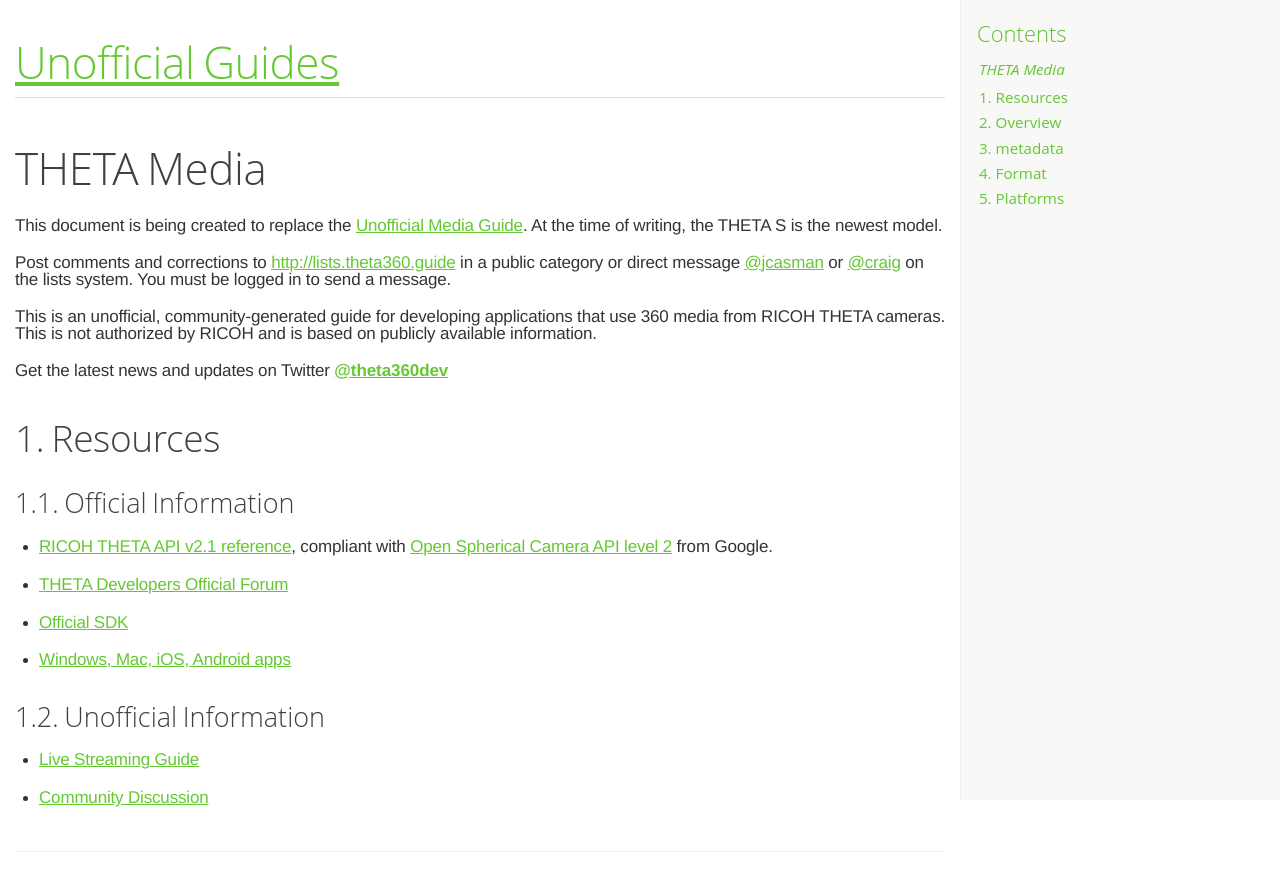
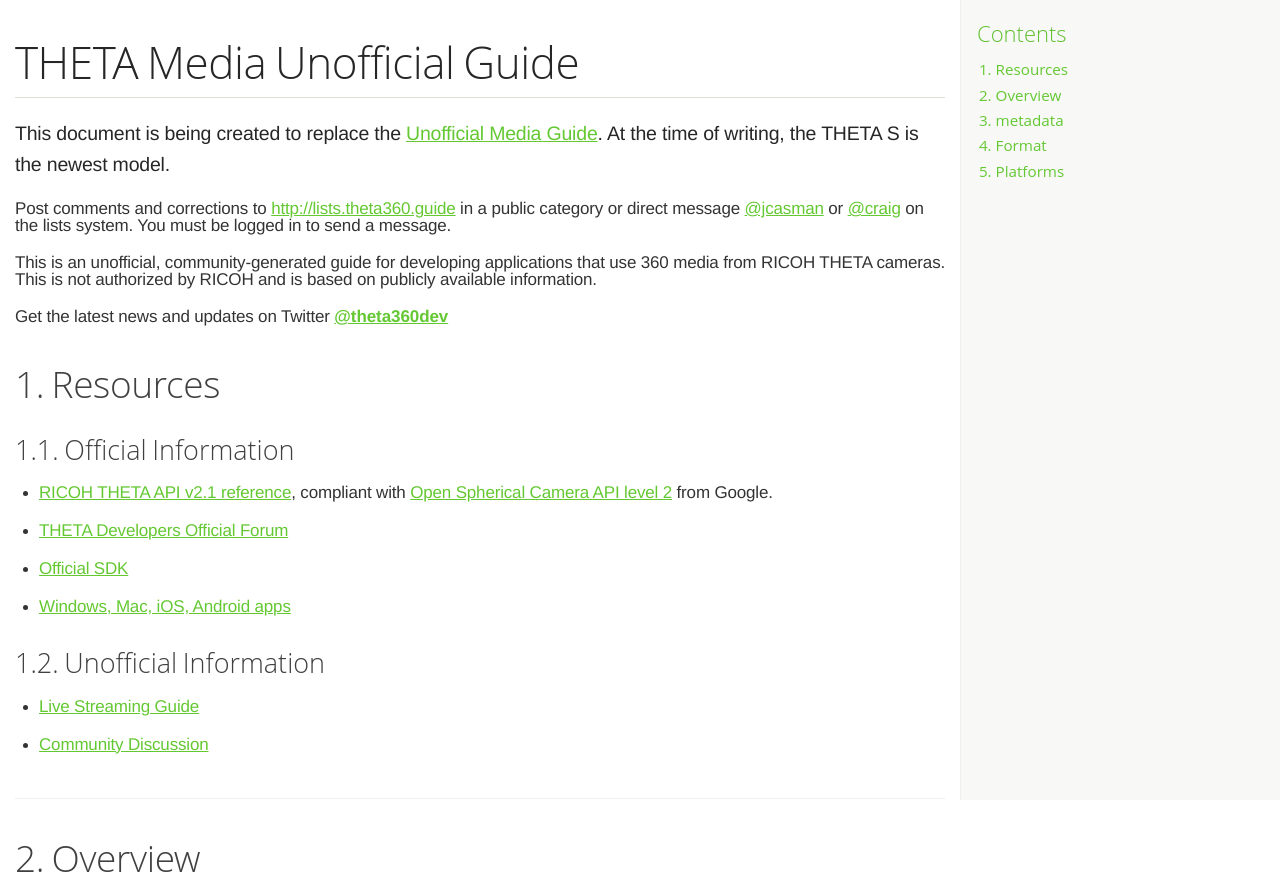
Before and after one commit to theta360developers/thetamedia, a plain HTML site: page index.html in a window 1280 px wide. Shown: the top 883 px of the page. Drawn offline with Linux system fonts and the light colour scheme.

Commit message:
updated title

```diff
--- a/index.html
+++ b/index.html
@@ -5,7 +5,7 @@
 <!--[if IE]><meta http-equiv="X-UA-Compatible" content="IE=edge"><![endif]-->
 <meta name="viewport" content="width=device-width, initial-scale=1.0">
 <meta name="generator" content="Asciidoctor 1.5.4">
-<title>Unofficial Guides</title>
+<title>THETA Media Unofficial Guide</title>
 <style>
 /*! normalize.css v2.1.2 | MIT License | git.io/normalize */
 /* ========================================================================== HTML5 display definitions ========================================================================== */
@@ -747,19 +747,15 @@ p { margin-bottom: 1.25rem; }
 </head>
 <body class="book toc2 toc-right">
 <div id="header">
-<h1><a href="http://theta360developers.github.io/">Unofficial Guides</a></h1>
+<h1>THETA Media Unofficial Guide</h1>
 <div id="toc" class="toc2">
 <div id="toctitle">Contents</div>
-<ul class="sectlevel0">
-<li><a href="#_theta_media">THETA Media</a>
 <ul class="sectlevel1">
 <li><a href="#_resources">1. Resources</a></li>
 <li><a href="#_overview">2. Overview</a></li>
 <li><a href="#_metadata">3. metadata</a></li>
 <li><a href="#_format">4. Format</a></li>
 <li><a href="#_platforms">5. Platforms</a></li>
-</ul>
-</li>
 </ul>
 </div>
 </div>
@@ -775,11 +771,6 @@ ga('create', 'UA-73311422-1', 'auto');
 ga('send', 'pageview');
 ga('set', 'contentGroup1', 'All RICOH');
 </script>
-</div>
-</div>
-<h1 id="_theta_media" class="sect0">THETA Media</h1>
-<div class="openblock partintro">
-<div class="content">
 <div class="paragraph">
 <p>This document is being created to replace the
 <a href="http://theta360.guide/community-document/community.html">Unofficial Media Guide</a>.
@@ -1117,7 +1108,7 @@ support the metadata tags.</p>
 </div>
 <div id="footer">
 <div id="footer-text">
-Last updated 2017-04-18 16:14:46 PDT
+Last updated 2017-04-18 16:27:27 PDT
 </div>
 </div>
 </body>
```
Also changed, not shown: 1 other file.
